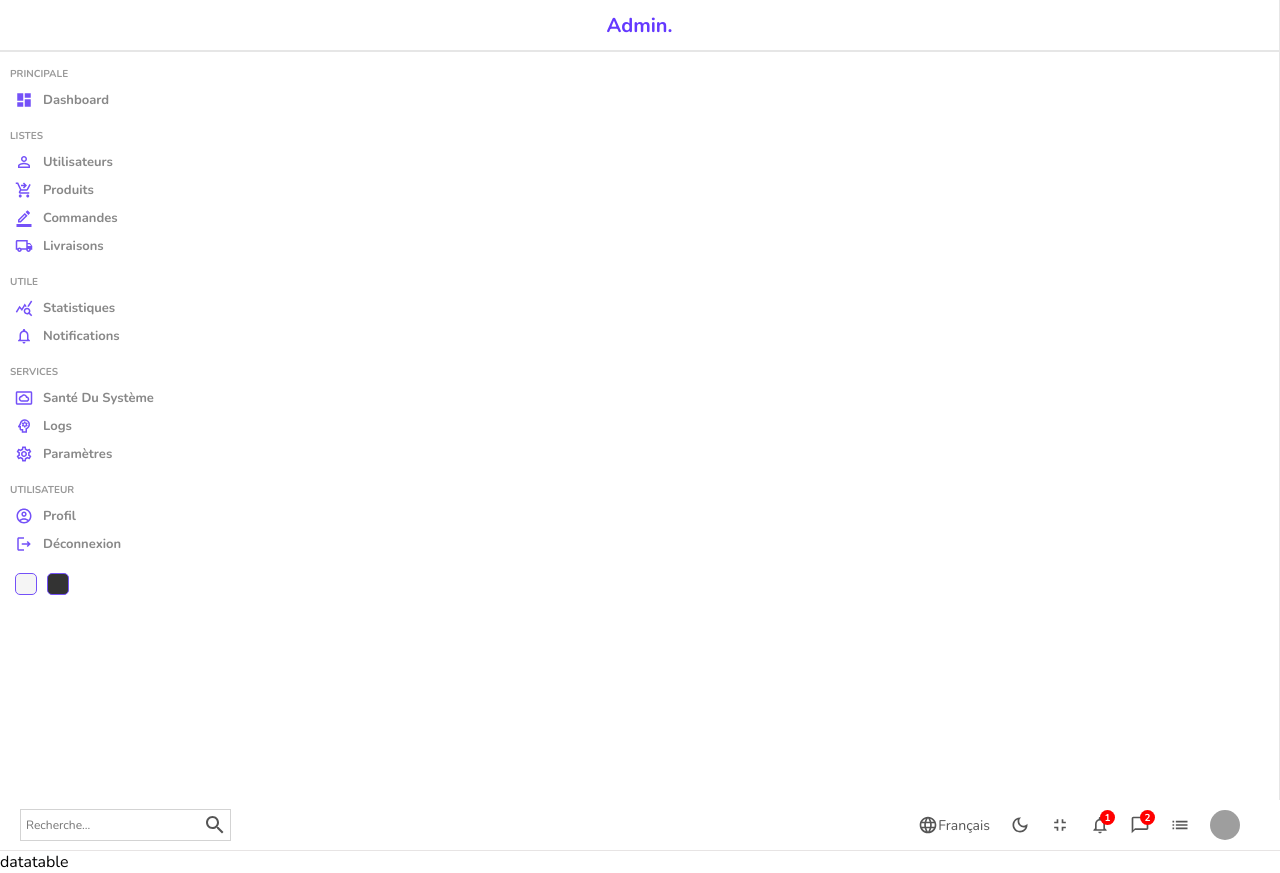
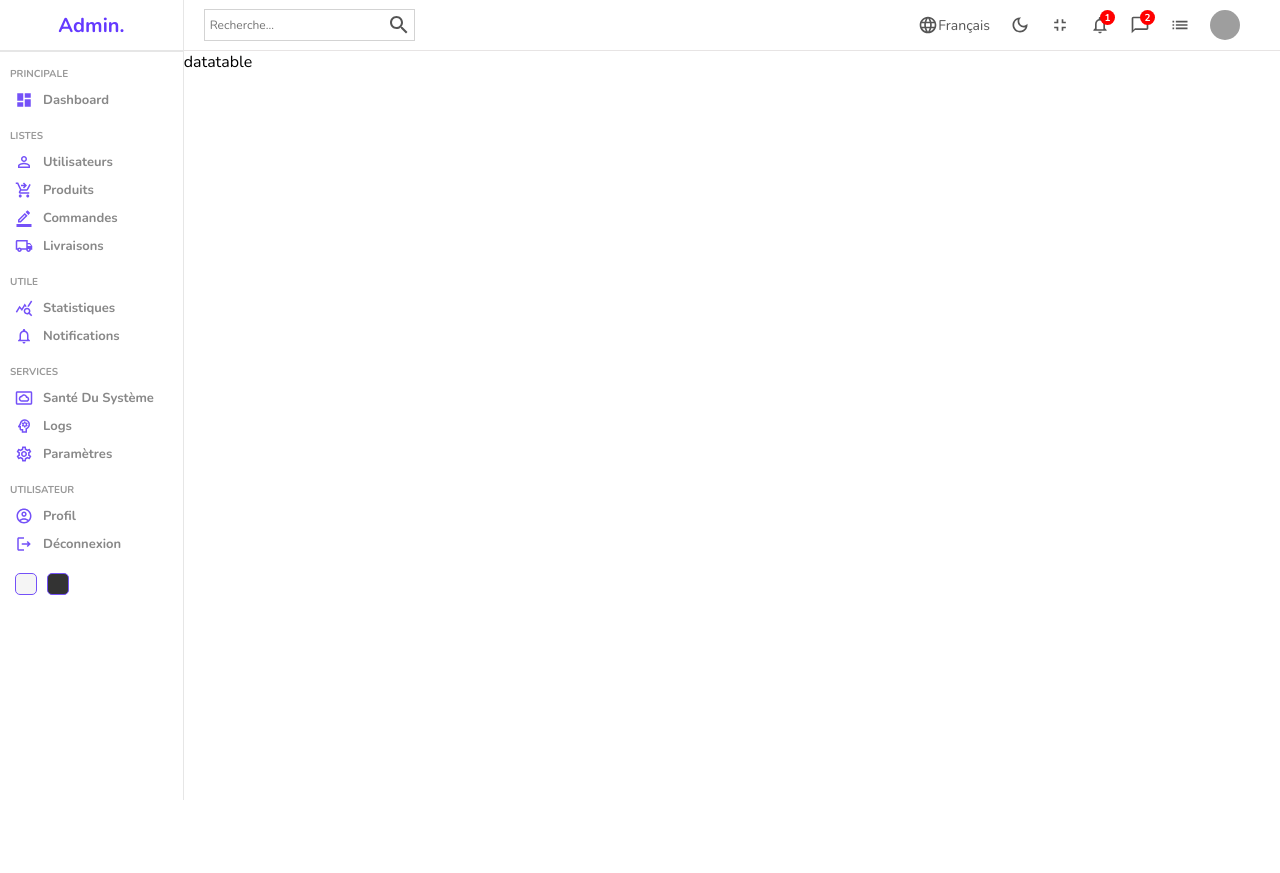
Before and after one commit to kevinkotcherga/dashboard-react, a React (Create React App) app: page /users in a window 1280 px wide. After the commit the page ends 800 px from the top, so only its background shows below. Built offline with nearby package versions, Linux system fonts and the light colour scheme; grey boxes are pictures that could not be loaded.

Commit message:
feat(build) : ajout de data-grid

```diff
--- a/package.json
+++ b/package.json
@@ -7,6 +7,7 @@
     "@emotion/styled": "^11.8.1",
     "@mui/icons-material": "^5.8.3",
     "@mui/material": "^5.8.3",
+    "@mui/x-data-grid": "^5.12.2",
     "@testing-library/jest-dom": "^5.16.4",
     "@testing-library/react": "^13.3.0",
     "@testing-library/user-event": "^13.5.0",
--- a/src/pages/list/list.scss
+++ b/src/pages/list/list.scss
@@ -0,0 +1,8 @@
+.list {
+  display: flex;
+  width: 100%;
+
+  .listContainer {
+    flex: 6;
+  }
+}
```
Also changed, not shown: src/components/datatable/Datatable.js (added, +8 -0 lines), src/components/datatable/datatable.scss (added), 1 other file (tests, documents, lock files or other folders).
